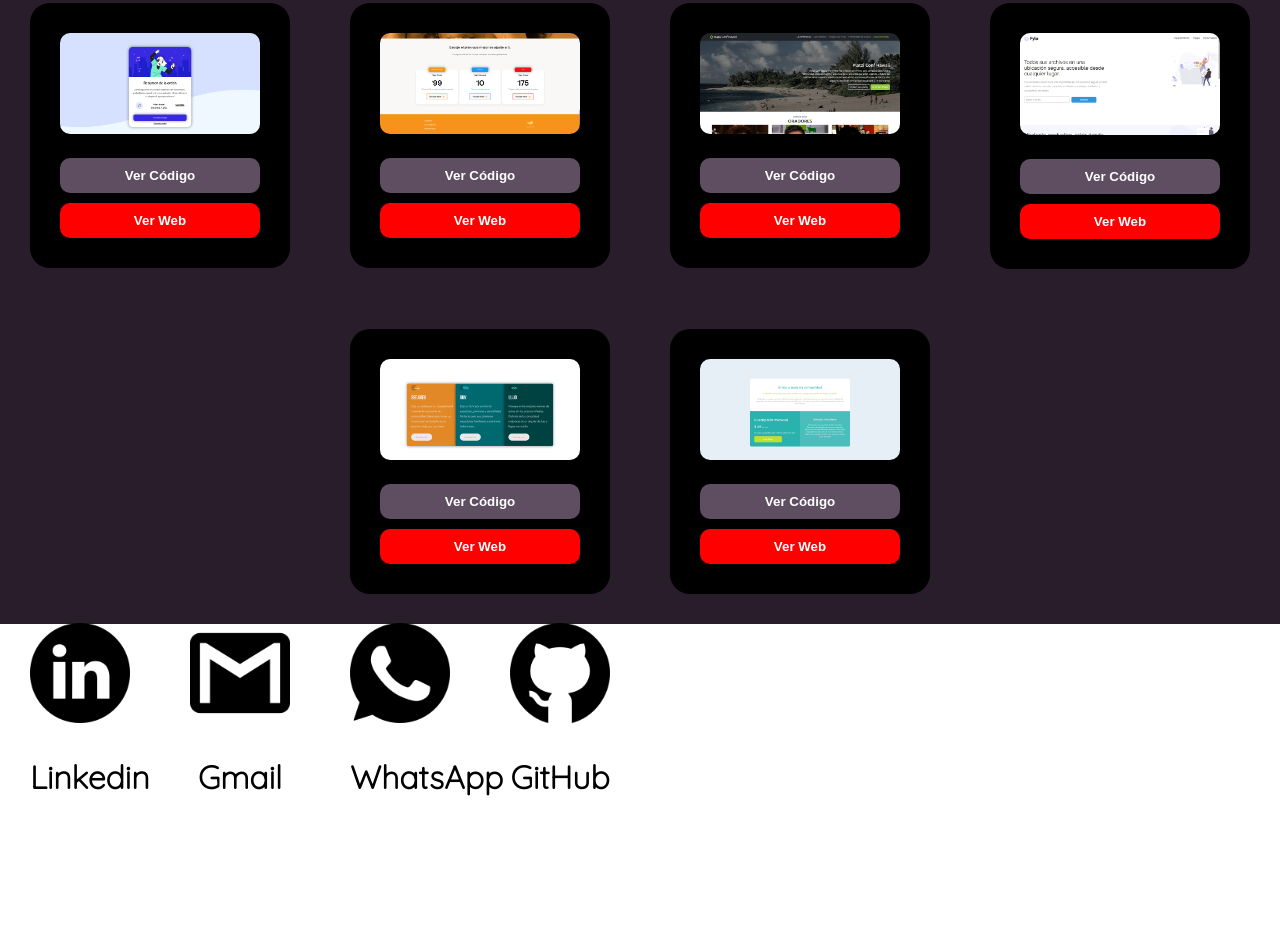
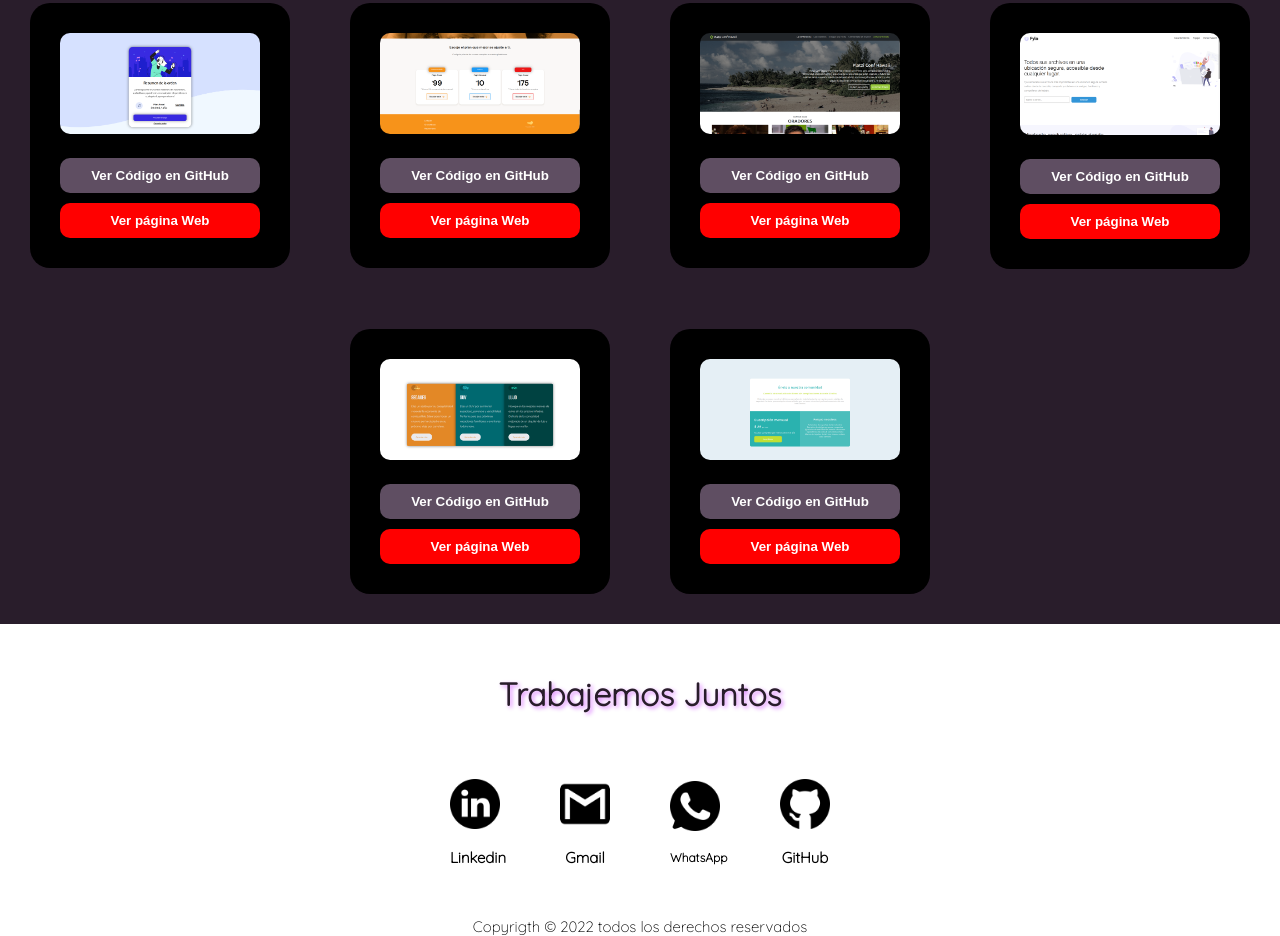
Before and after one commit to sergio3144/SergioV2, a plain HTML site: page index.html in a window 1280 px wide. Shown: the part 1251-2187 px from the top of the page. Before the commit the page ends 2078 px from the top, so only its background shows below. Drawn offline with Linux system fonts and the light colour scheme.

Commit message:
Proyecto terminado

```diff
--- a/index.html
+++ b/index.html
@@ -81,70 +81,73 @@
         <div class="i-one">
             <div class="proyectOne">
                 <img src="./accets/Captura de pantalla de 2022-05-13 16-52-29.png" alt="music">
-                <button class="btnCode"><a href="">Ver Código</a></button>
-                <button class="btnWeb"><a href="">Ver Web</a></button>
+                <button class="btnCode"><a target="_blanck" href="https://github.com/sergio3144/MusicTarget">Ver Código en GitHub</a></button>
+                <button class="btnWeb"><a target="_blanck" href="https://sergio3144.github.io/MusicTarget/">Ver página Web</a></button>
             </div>
         </div>
 
         <div class="i-two">
             <div class="proyectTwo">
                 <img src="./accets/Captura de pantalla de 2022-05-13 16-53-37.png" alt="bitcoin">
-                <button class="btnCode"><a href="">Ver Código</a></button>
-                <button class="btnWeb"><a href="">Ver Web</a></button>
+                <button class="btnCode"><a target="_blanck" href="https://github.com/sergio3144/Batatabit/tree/master">Ver Código en GitHub</a></button>
+                <button class="btnWeb"><a target="_blank" href="https://sergio3144.github.io/Batatabit/">Ver página Web</a></button>
             </div>
         </div>
 
         <div class="i-three">
             <div class="proyectThree">
-                <img src="./accets/Captura de pantalla de 2022-05-13 16-54-49.png" alt="">
-                <button class="btnCode"><a href="">Ver Código</a></button>
-                <button class="btnWeb"><a href="">Ver Web</a></button>
+                <img src="./accets/Captura de pantalla de 2022-05-13 16-54-49.png" alt="hawai">
+                <button class="btnCode"><a target="_blank" href="https://github.com/sergio3144/ConfHawaii">Ver Código en GitHub</a></button>
+                <button class="btnWeb"><a target="_blank" href="https://sergio3144.github.io/ConfHawaii/">Ver página Web</a></button>
             </div>
         </div>
 
         <div class="i-four">
             <div class="proyectFour">
-                <img src="./accets/Captura de pantalla de 2022-05-13 16-56-16.png" alt="">
-                <button class="btnCode"><a href="">Ver Código</a></button>
-                <button class="btnWeb"><a href="">Ver Web</a></button>
+                <img src="./accets/Captura de pantalla de 2022-05-13 16-56-16.png" alt="fylo">
+                <button class="btnCode"><a target="_blank" href="https://github.com/sergio3144/fylo">Ver Código en GitHub</button>
+                <button class="btnWeb"><a target="_blank" href="https://sergio3144.github.io/fylo/">Ver página Web</button>
             </div>
         </div>
 
         <div class="i-five">
             <div class="proyectFive">
                 <img src="./accets/Captura de pantalla de 2022-05-13 16-58-01.png" alt="">
-                <button class="btnCode"><a href="">Ver Código</a></button>
-                <button class="btnWeb"><a href="">Ver Web</a></button>
+                <button class="btnCode"><a target="_blank" href="https://github.com/sergio3144/Cards">Ver Código en GitHub</button>
+                <button class="btnWeb"><a target="_blank" href="https://sergio3144.github.io/Cards/">Ver página Web</button>
             </div>
         </div>
 
         <div class="i-six">
             <div class="proyectSix">
                 <img src="./accets/Captura de pantalla de 2022-05-13 22-35-03.png" alt="">
-                <button class="btnCode"><a href="">Ver Código</a></button>
-                <button class="btnWeb"><a href="">Ver Web</a></button>
+                <button class="btnCode"><a target="_blank" href="https://github.com/sergio3144/grid">Ver Código en GitHub</a></button>
+                <button class="btnWeb"><a target="_blank" href="https://sergio3144.github.io/grid/">Ver página Web</a></button>
             </div>
         </div>
     </main>
-
+    <h1 style="text-align: center; color: #291d2b; margin-top: 50px; filter: drop-shadow(2px 2px 2px rgb(221, 129, 254));">Trabajemos Juntos</h1>
     <footer id="contact">
         <div class="logoDiv">
-           <img class="imagen-logo" src="./accets/linkedin.png" alt="linkedin">
-           <h1>Linkedin</h1>
+            <a target="_blank" href="https://www.linkedin.com/in/sergiogonzalez3144/"><img class="imagen-logo" src="./accets/linkedin.png" alt="linkedin"></a>
+           <h1 class="text-logo">Linkedin</h1>
         </div>
         <div class="logoDiv">
-            <img class="imagen-logo"  src="./accets/logotipo-de-gmail.png" alt="gmail">
-            <h1>Gmail</h1>
+            <a target="_blank" href="mailto:sergiofront455@gmail.com?subject=Interesado%20en%20tus%20servicios"><img class="imagen-logo"  src="./accets/logotipo-de-gmail.png" alt="gmail"></a>
+            <h1 class="text-logo">Gmail</h1>
         </div>
         <div class="logoDiv">
-            <img class="imagen-logo"  src="./accets/whatsap.png" alt="WhatsApp">
-            <h1>WhatsApp</h1>
+            <a target="_blank" href="https://wa.link/knnjym"><img class="imagen-logo" src="./accets/whatsap.png" alt="WhatsApp"></a>
+            <h1 style="font-size: 12px;" class="text-logo">WhatsApp</h1>
+
         </div>
         <div class="logoDiv">
-            <img class="imagen-logo"  src="./accets/githu.png" alt="github">
-            <h1>GitHub</h1>
+            <a target="_blank" href="https://github.com/sergio3144"><img class="imagen-logo" src="./accets/githu.png" alt="github"></a>
+            <h1 class="text-logo">GitHub</h1>
+
         </div>
     </footer>
+    <p style="text-align: center; font-size: 15px; color: black;">Copyrigth © 2022 todos los derechos reservados</p>
     <script src="./main.js"></script>
 </body>
 </html>
--- a/style.css
+++ b/style.css
@@ -196,8 +196,17 @@ a {
 #contact {
     margin-top: -31px;
     display: flex;
-    text-align: center;
+    justify-content: center;
+    margin-top: 50px;
+    align-items: center;
+    flex-wrap: wrap;
 }
 .logoDiv, .imagen-logo {
-    width: 100px;
+    width: 50px;
+    cursor: pointer;
 }
+.logoDiv, .text-logo {
+    font-size: 15px;
+    margin-top: 15px;
+    font-weight: bold;
+}
```
